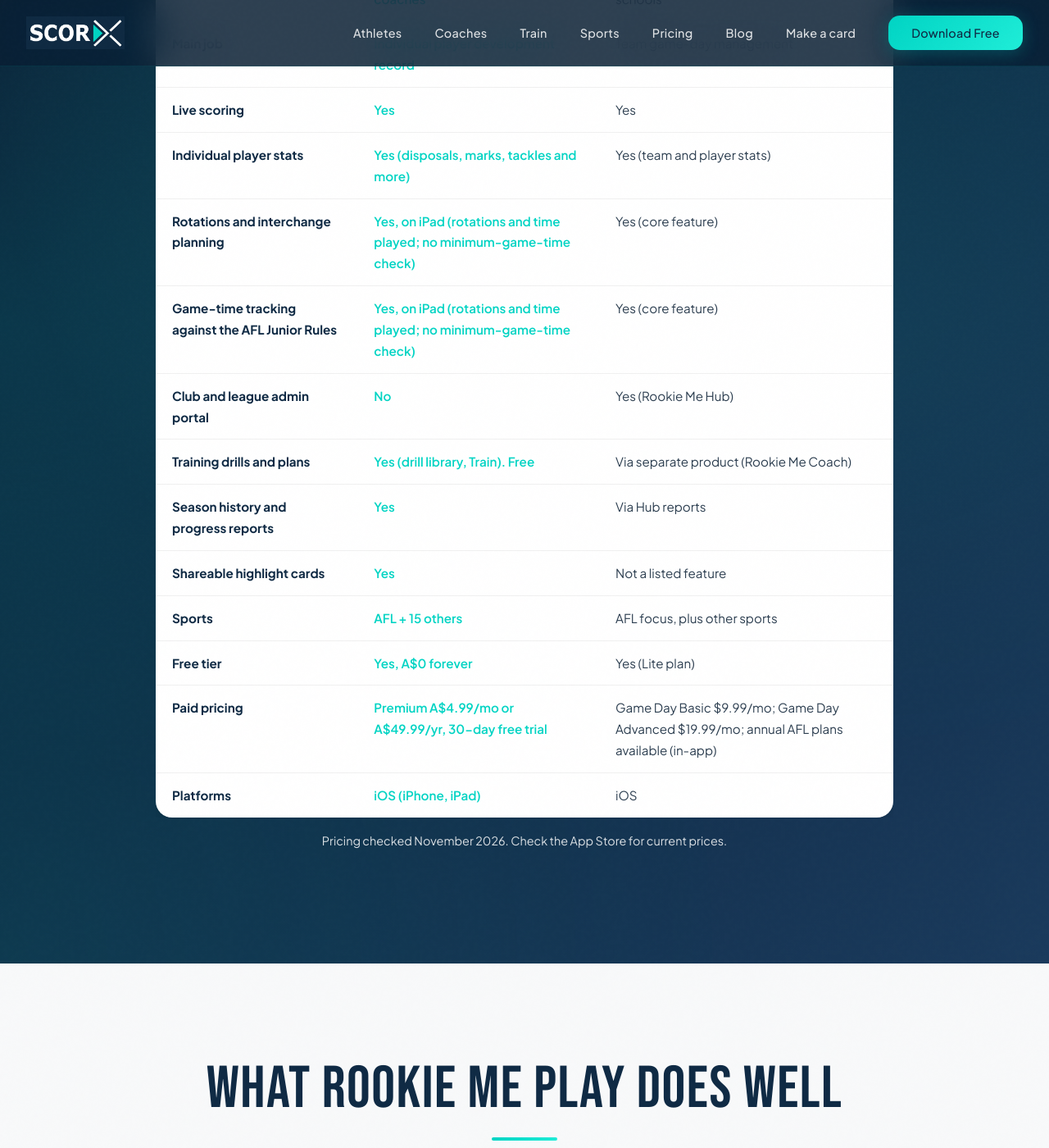
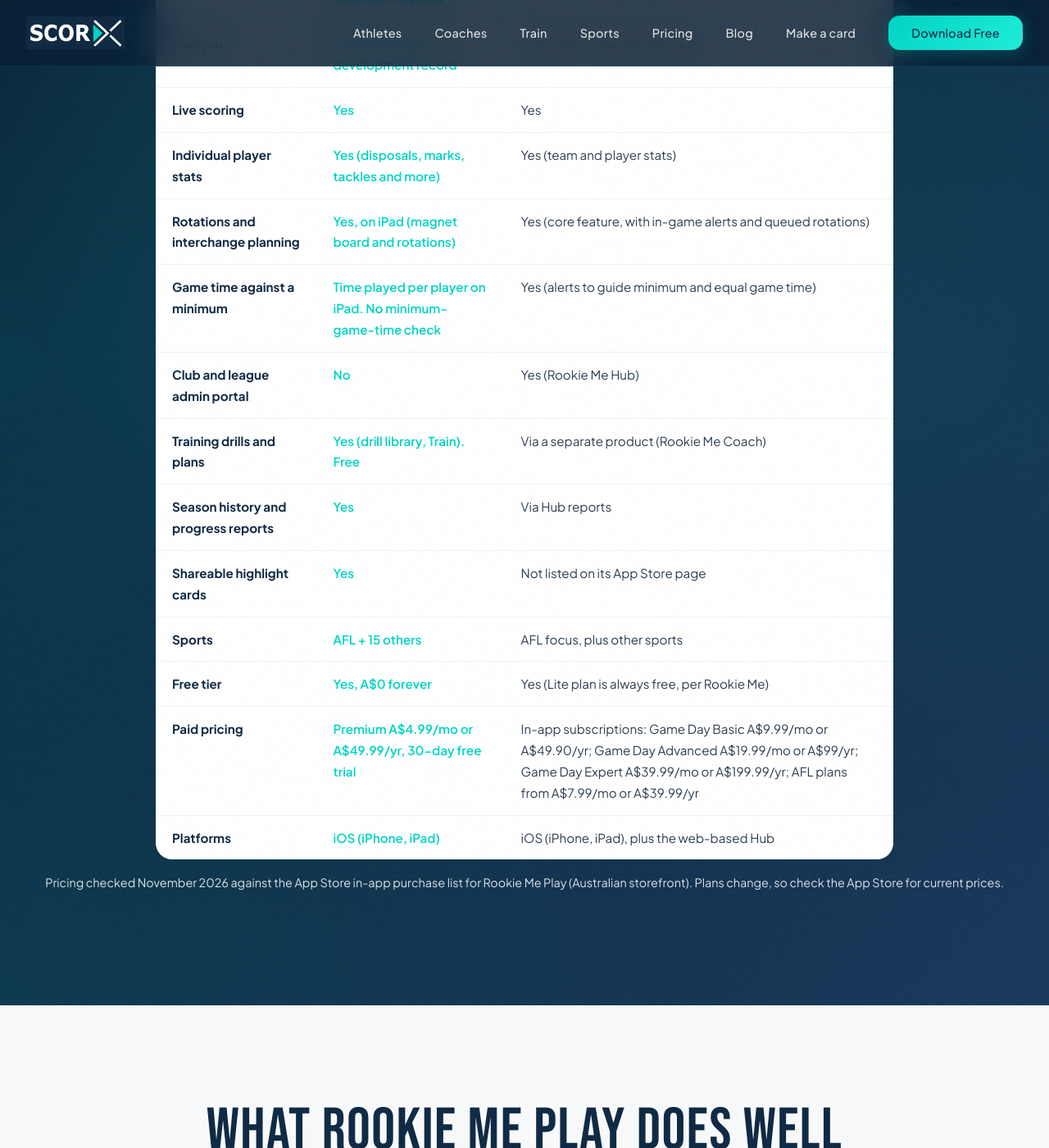
Before and after one commit to twineappdev-scorx/scorx-website, a Jekyll site: the page built from scorx-vs-rookie-me.html, in a window 1280 px wide and 1400 px high, scrolled down 1334 px. Shown: the whole window at 82% size. Built offline with Jekyll 4.4.1, drawn with Linux system fonts in a browser that asks for light colours; some of the changed text lies outside the part shown.

Commit message:
Verify Rookie Me facts and AFL Junior Rules game-time rule
- Rookie Me Play pricing, platforms and features checked against the AU App Store listing and rookieme.com (November 2026)
- Split rotations vs minimum-game-time rows on the comparison pages
- Game-time rule quoted from the national AFL Junior Rules handbook (May 2024): 50-75%, controlling body sets the exact figure

Co-Authored-By: Claude Opus 5.5 <noreply@anthropic.com>
Claude-Session: https://claude.ai/code/session_018F7jLWbjtJyvNY4FiHtT43

```diff
--- a/afl-rotations-app.html
+++ b/afl-rotations-app.html
@@ -4,11 +4,11 @@ faq:
   - q: "Is there an AFL rotations app for iPad that is free?"
     a: "Yes. ScorX Free includes lineup planning on the magnet board, rotations and time played per player on iPad, plus live scoring. It is free for up to 5 teams, 25 players in total and 20 saved games, with no credit card."
   - q: "Does ScorX check game time against the AFL Junior Rules?"
-    a: "No. ScorX records how long each player has been on the ground, but it doesn't check that against the AFL Junior Rules minimum, which is set by your league. You compare time played with your league's rule yourself."
+    a: "No. ScorX records how long each player has been on the ground, but it doesn't check that against the AFL Junior Rules minimum, which the national AFL Junior Rules set at 50 to 75 per cent of game time, with your league or competition deciding the exact figure. You compare time played with that figure yourself."
   - q: "Do rotations work on iPhone?"
     a: "Not yet. Rotations, time played and the magnet board are on iPad only. ScorX on iPhone still does live scoring, stats and Match Invitations, so parents can tap in stats from their phones."
   - q: "Do I need ScorX if my club uses Rookie Me Play?"
-    a: "Not necessarily. Rookie Me Play is built for clubs, with game-time compliance and club administration. ScorX is a development record for each player. Some coaches and families use both. See <a href='/scorx-vs-rookie-me.html'>ScorX vs Rookie Me</a>."
+    a: "Not necessarily. Rookie Me Play is built for clubs, with alerts that guide rotations towards minimum game time, and club administration through its Hub. ScorX is a development record for each player. Some coaches and families use both. See <a href='/scorx-vs-rookie-me.html'>ScorX vs Rookie Me</a>."
   - q: "Can parents help with stats while I run the rotations?"
     a: "Yes. Send Match Invitations before the game and parents tap in stats for their own child from the sideline, so you can keep your eyes on the interchange."
 ---
@@ -153,7 +153,7 @@ faq:
                 <h2>What it doesn't do yet</h2>
             </div>
             <ul class="feature-list" style="line-height: 1.8;">
-                <li><strong>No automatic Junior Rules check.</strong> The AFL Junior Rules set a minimum share of game time (commonly 50 to 75 percent, depending on your league and age group). ScorX shows time played, but you compare it with your league's rule yourself.</li>
+                <li><strong>No automatic Junior Rules check.</strong> The national AFL Junior Rules say every player must play a minimum of 50-75% of game time, with the controlling body (your league or competition) setting the exact percentage and injured players excluded. ScorX shows time played, but you compare it with your league's figure yourself.</li>
                 <li><strong>No iPhone rotations.</strong> Rotations, time played and the magnet board are iPad only.</li>
                 <li><strong>No club admin portal.</strong> ScorX works at team level, for you and your families.</li>
             </ul>
--- a/scorx-vs-rookie-me.html
+++ b/scorx-vs-rookie-me.html
@@ -89,7 +89,6 @@ faq:
                 <h2>Quick comparison</h2>
             </div>
 
-            <!-- VERIFY ROOKIE ME PRICING BEFORE PUBLISH -->
             <div style="overflow-x: auto; margin: 0 auto; max-width: 900px;">
                 <table class="comparison-table">
                     <thead>
@@ -104,20 +103,20 @@ faq:
                         <tr><td><strong>Main job</strong></td><td>Individual player development record</td><td>Team game-day management</td></tr>
                         <tr><td><strong>Live scoring</strong></td><td>Yes</td><td>Yes</td></tr>
                         <tr><td><strong>Individual player stats</strong></td><td>Yes (disposals, marks, tackles and more)</td><td>Yes (team and player stats)</td></tr>
-                        <tr><td><strong>Rotations and interchange planning</strong></td><td>Yes, on iPad (rotations and time played; no minimum-game-time check)</td><td>Yes (core feature)</td></tr>
-                        <tr><td><strong>Game-time tracking against the AFL Junior Rules</strong></td><td>Yes, on iPad (rotations and time played; no minimum-game-time check)</td><td>Yes (core feature)</td></tr>
+                        <tr><td><strong>Rotations and interchange planning</strong></td><td>Yes, on iPad (magnet board and rotations)</td><td>Yes (core feature, with in-game alerts and queued rotations)</td></tr>
+                        <tr><td><strong>Game time against a minimum</strong></td><td>Time played per player on iPad. No minimum-game-time check</td><td>Yes (alerts to guide minimum and equal game time)</td></tr>
                         <tr><td><strong>Club and league admin portal</strong></td><td>No</td><td>Yes (Rookie Me Hub)</td></tr>
-                        <tr><td><strong>Training drills and plans</strong></td><td>Yes (drill library, Train). Free</td><td>Via separate product (Rookie Me Coach)</td></tr>
+                        <tr><td><strong>Training drills and plans</strong></td><td>Yes (drill library, Train). Free</td><td>Via a separate product (Rookie Me Coach)</td></tr>
                         <tr><td><strong>Season history and progress reports</strong></td><td>Yes</td><td>Via Hub reports</td></tr>
-                        <tr><td><strong>Shareable highlight cards</strong></td><td>Yes</td><td>Not a listed feature</td></tr>
+                        <tr><td><strong>Shareable highlight cards</strong></td><td>Yes</td><td>Not listed on its App Store page</td></tr>
                         <tr><td><strong>Sports</strong></td><td>AFL + 15 others</td><td>AFL focus, plus other sports</td></tr>
-                        <tr><td><strong>Free tier</strong></td><td>Yes, A$0 forever</td><td>Yes (Lite plan)</td></tr>
-                        <tr><td><strong>Paid pricing</strong></td><td>Premium A$4.99/mo or A$49.99/yr, 30-day free trial</td><td>Game Day Basic $9.99/mo; Game Day Advanced $19.99/mo; annual AFL plans available (in-app)</td></tr>
-                        <tr><td><strong>Platforms</strong></td><td>iOS (iPhone, iPad)</td><td>iOS</td></tr>
+                        <tr><td><strong>Free tier</strong></td><td>Yes, A$0 forever</td><td>Yes (Lite plan is always free, per Rookie Me)</td></tr>
+                        <tr><td><strong>Paid pricing</strong></td><td>Premium A$4.99/mo or A$49.99/yr, 30-day free trial</td><td>In-app subscriptions: Game Day Basic A$9.99/mo or A$49.90/yr; Game Day Advanced A$19.99/mo or A$99/yr; Game Day Expert A$39.99/mo or A$199.99/yr; AFL plans from A$7.99/mo or A$39.99/yr</td></tr>
+                        <tr><td><strong>Platforms</strong></td><td>iOS (iPhone, iPad)</td><td>iOS (iPhone, iPad), plus the web-based Hub</td></tr>
                     </tbody>
                 </table>
             </div>
-            <p style="text-align: center; color: var(--scorx-light-gray); font-size: 0.9rem; margin-top: 1rem;">Pricing checked November 2026. Check the App Store for current prices.</p>
+            <p style="text-align: center; color: var(--scorx-light-gray); font-size: 0.9rem; margin-top: 1rem;">Pricing checked November 2026 against the App Store in-app purchase list for Rookie Me Play (Australian storefront). Plans change, so check the App Store for current prices.</p>
         </div>
     </section>
 
@@ -130,7 +129,7 @@ faq:
             <div style="max-width: 820px; margin: 0 auto;">
                 <ul class="feature-list">
                     <li><strong>Rotations and interchange</strong>: planning who is on the ground and when is its core job.</li>
-                    <li><strong>Game-time compliance</strong>: tracking game time against junior rules across a team.</li>
+                    <li><strong>Game-time management</strong>: alerts that guide rotations towards minimum and equal game time across a team.</li>
                     <li><strong>Synced data collection</strong>: several people can record a game across devices.</li>
                     <li><strong>League-wide oversight</strong>: Rookie Me Hub gives clubs and leagues an admin view.</li>
                 </ul>
@@ -175,7 +174,7 @@ faq:
                     <ul class="feature-list">
                         <li>You run a team, club or league and need rotations and game time managed</li>
                         <li>You need an admin portal for several teams</li>
-                        <li>Checking game time against junior rules is your main job</li>
+                        <li>Managing minimum game time for a team is your main job</li>
                     </ul>
                 </div>
                 <div class="feature-card">
```
Also changed, not shown: _posts/2026-05-21-junior-afl-game-time-player-development.md (+5 -3 lines), compare.html (+5 -6 lines).
